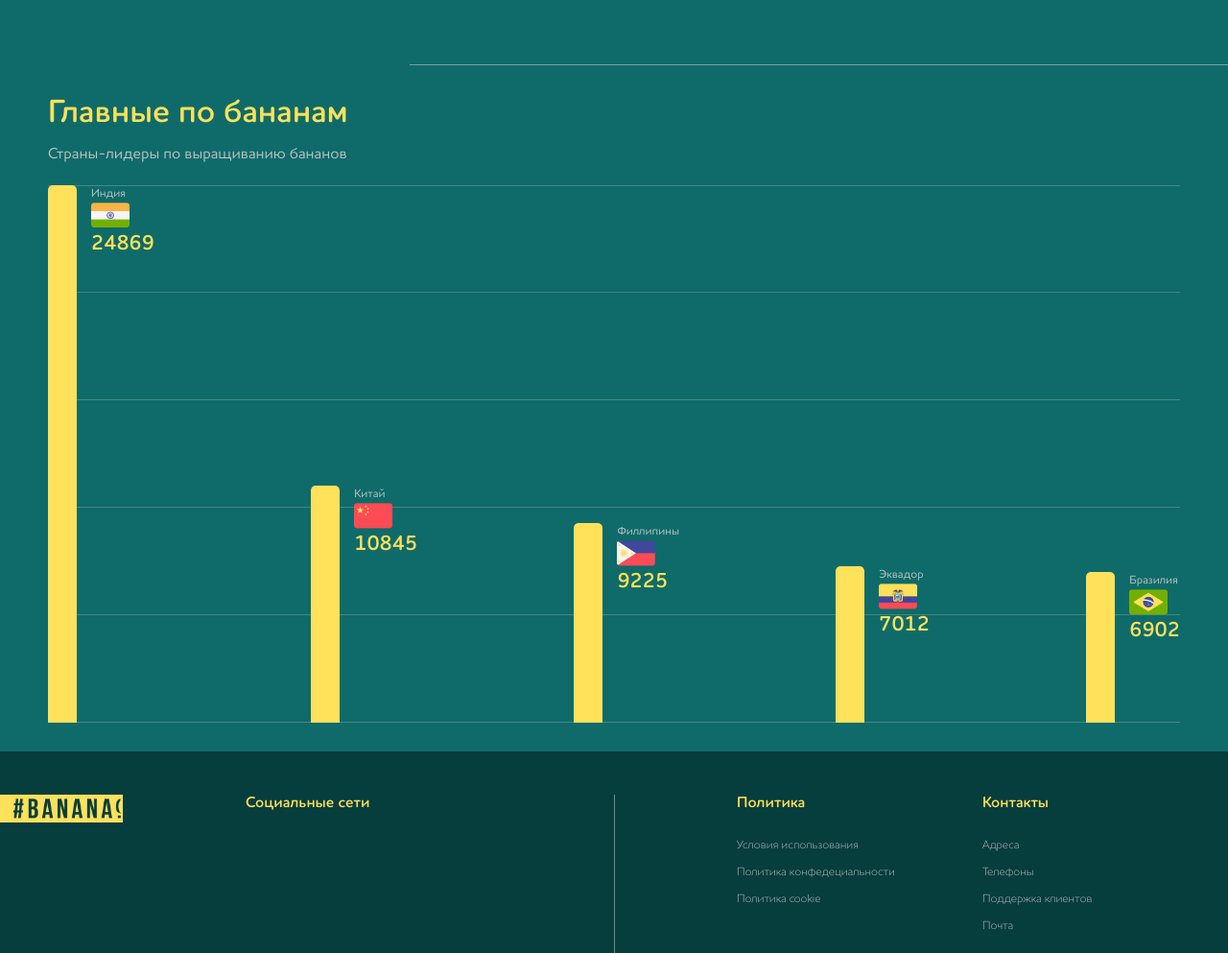
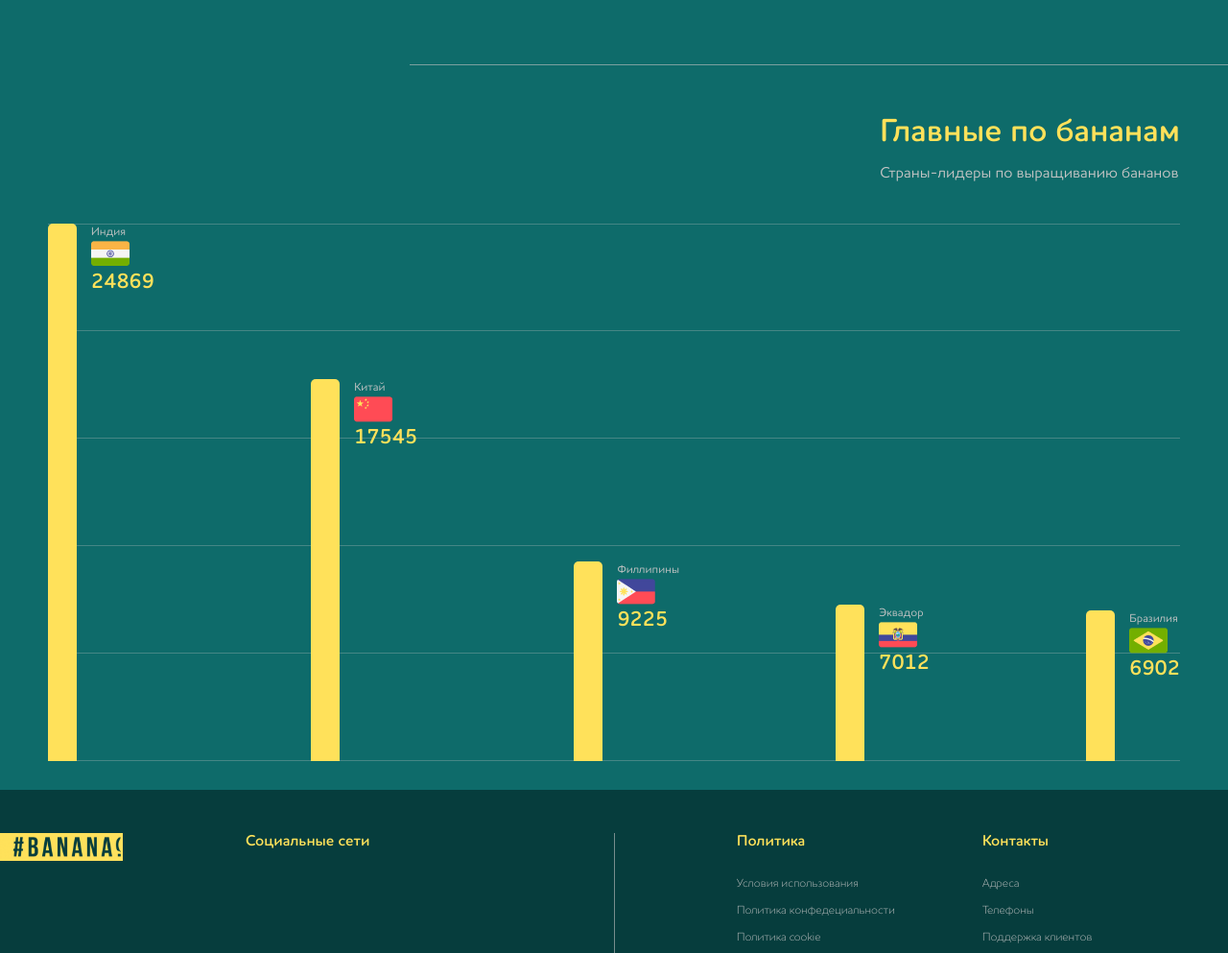
Before and after one commit to NightlyNaida/Banana, a website: page build/index.html in a window 1280 px wide. Shown: the part 2686-3679 px from the top of the page at 96% size. Drawn offline with nearby package versions, Linux system fonts and the light colour scheme; files whose address does not match are found by name; a web font is replaced by a local one.

Commit message:
Update index.html

```diff
--- a/build/index.html
+++ b/build/index.html
@@ -93,7 +93,7 @@
       <div class="underline-box underline-box-left">
         <div class="underline col-8"> </div>
       </div>
-      <div class="slide slide-4 row slide-left">
+      <div class="slide slide-4 row slide-right">
         <div class="slide__info-container slide__info-container-no-height">
           <h1 class="slide__caption">Главные по бананам</h1>
           <p class="slide__text">Страны-лидеры по выращиванию бананов</p>
@@ -103,7 +103,7 @@
       <div class="underline-box underline-box-right">
         <div class="underline col-8"></div>
       </div>
-      <div class="row slide slide-5">
+      <div class="row slide slide-5 slide-left">
         <div class="slide__info-container slide__info-container-no-height">
           <h1 class="slide__caption">Главные по бананам</h1>
           <p class="slide__text">Страны-лидеры по выращиванию бананов</p>
@@ -141,7 +141,7 @@
               <div class="column"></div>
               <div class="column__text-box">
                 <p class="country-name">Китай</p><img class="country-flag-image" src="img/china.png" alt=""/>
-                <p class="banana-count">10845</p>
+                <p class="banana-count">17545</p>
               </div>
             </div>
             <div class="column-box">
```
